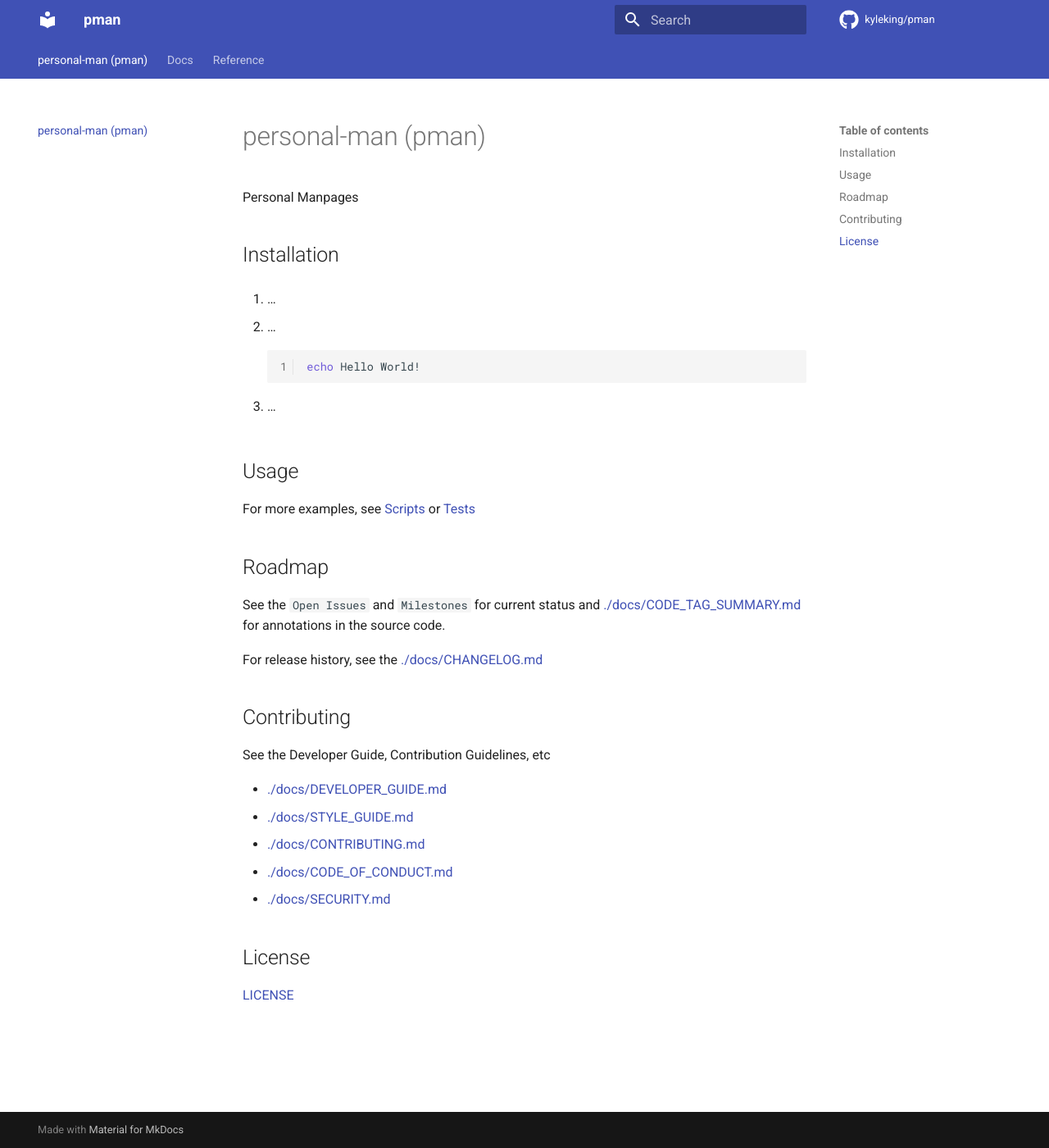
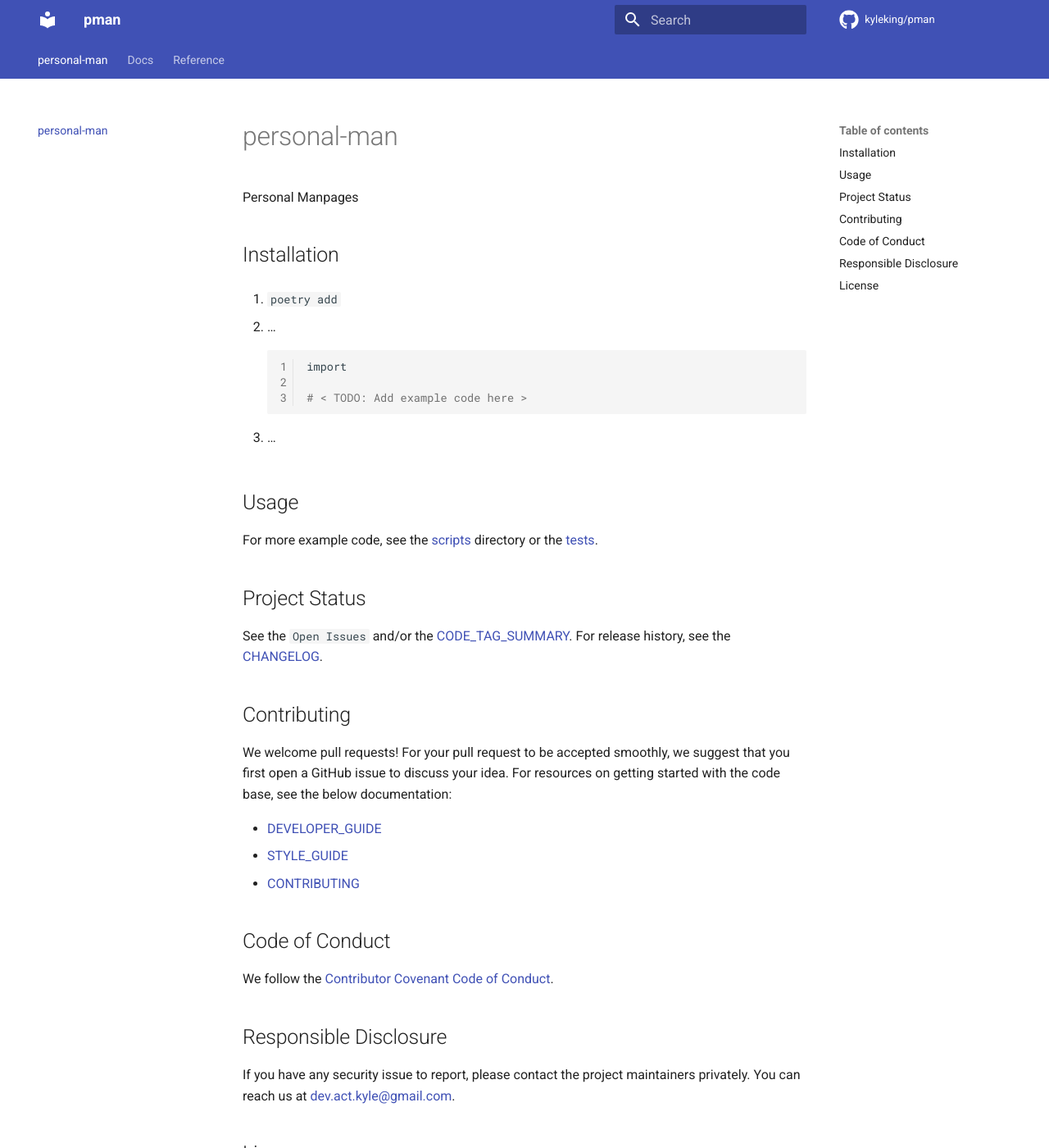
Before and after one commit to KyleKing/peronsal-man, an MkDocs documentation site: the page built from docs/README.md, in a window 1280 px wide and 1400 px high. Shown: the whole window at 82% size. Built offline with MkDocs 1.6.1 and Material for MkDocs 9.7.7, drawn with Linux system fonts in a browser that asks for light colours; comment, search, counter and statistics services are not loaded.

````diff
--- a/.copier-answers.yml
+++ b/.copier-answers.yml
@@ -1,7 +1,7 @@
 # yamllint disable-file
 # Answer file maintained by Copier for: https://github.com/KyleKing/calcipy_template
 # Check into version control. Edit by re-running copier and changing responses to the questions
-_commit: 0.14.0
+_commit: 0.15.11
 _src_path: gh:KyleKing/calcipy_template
 author_email: dev.act.kyle@gmail.com
 author_name: Kyle King
@@ -11,6 +11,7 @@ copyright_date: '2022'
 development_branch: main
 doc_dir: docs
 include_adrs: false
+include_all: true
 install_extras: null
 minimum_python: 3.8.4
 package_name_py: pman
--- a/README.md
+++ b/README.md
@@ -1,4 +1,4 @@
-# personal-man (pman)
+# personal-man
 
 Personal Manpages
 
--- a/docs/README.md
+++ b/docs/README.md
@@ -1,43 +1,57 @@
-# personal-man (pman)
+# personal-man
 
 Personal Manpages
 
-<!-- TODO: See https://github.com/KyleKing/calcipy/issues/38 -->
-
 ## Installation
 
-1. ...
+1. `poetry add `
 
 1. ...
 
    ```sh
-   echo Hello World!
+   import
+
+   # < TODO: Add example code here >
    ```
 
 1. ...
 
 ## Usage
 
-<!-- TODO: Show an example (screenshots, terminal recording, etc.) -->
+<!-- < TODO: Show an example (screenshots, terminal recording, etc.) > -->
 
-For more examples, see [Scripts](https://github.com/kyleking/pman/scripts) or [Tests](https://github.com/kyleking/pman/tests)
+For more example code, see the [scripts] directory or the [tests].
 
-## Roadmap
+## Project Status
 
-See the `Open Issues` and `Milestones` for current status and [./docs/CODE_TAG_SUMMARY.md](./docs/CODE_TAG_SUMMARY.md) for annotations in the source code.
-
-For release history, see the [./docs/CHANGELOG.md](./docs/CHANGELOG.md)
+See the `Open Issues` and/or the [CODE_TAG_SUMMARY]. For release history, see the [CHANGELOG].
 
 ## Contributing
 
-See the Developer Guide, Contribution Guidelines, etc
+We welcome pull requests! For your pull request to be accepted smoothly, we suggest that you first open a GitHub issue to discuss your idea. For resources on getting started with the code base, see the below documentation:
 
-- [./docs/DEVELOPER_GUIDE.md](./docs/DEVELOPER_GUIDE.md)
-- [./docs/STYLE_GUIDE.md](./docs/STYLE_GUIDE.md)
-- [./docs/CONTRIBUTING.md](./docs/CONTRIBUTING.md)
-- [./docs/CODE_OF_CONDUCT.md](./docs/CODE_OF_CONDUCT.md)
-- [./docs/SECURITY.md](./docs/SECURITY.md)
+- [DEVELOPER_GUIDE]
+- [STYLE_GUIDE]
+- [CONTRIBUTING]
+
+## Code of Conduct
+
+We follow the [Contributor Covenant Code of Conduct][contributor-covenant].
+
+## Responsible Disclosure
+
+If you have any security issue to report, please contact the project maintainers privately. You can reach us at [dev.act.kyle@gmail.com](mailto:dev.act.kyle@gmail.com).
 
 ## License
 
-[LICENSE](https://github.com/kyleking/pman/LICENSE)
+[LICENSE]
+
+[changelog]: ./docs/CHANGELOG.md
+[code_tag_summary]: ./docs/CODE_TAG_SUMMARY.md
+[contributing]: ./docs/CONTRIBUTING.md
+[contributor-covenant]: https://www.contributor-covenant.org
+[developer_guide]: ./docs/DEVELOPER_GUIDE.md
+[license]: https://github.com/kyleking/pman/LICENSE
+[scripts]: https://github.com/kyleking/pman/scripts
+[style_guide]: ./docs/STYLE_GUIDE.md
+[tests]: https://github.com/kyleking/pman/tests
--- a/docs/gen_ref_nav.py
+++ b/docs/gen_ref_nav.py
@@ -10,7 +10,7 @@ import mkdocs_gen_files
 
 nav = mkdocs_gen_files.Nav()
 
-for path in sorted(Path('calcipy').rglob('*.py')):
+for path in sorted(Path('pman').rglob('*.py')):
     module_path = path.with_suffix('')
     doc_path = path.with_suffix('.md')
     full_doc_path = Path('reference', doc_path)
--- a/mkdocs.yml
+++ b/mkdocs.yml
@@ -23,9 +23,9 @@ theme:
 
 plugins:
   - build_plantuml:
-      render: server   # or "local"
-      bin_path: /usr/local/bin/plantuml    # ignored when render: server
-      server: http://www.plantuml.com/plantuml    # official plantuml server
+      render: server  # or "local"
+      bin_path: /usr/local/bin/plantuml  # ignored when render: server
+      server: http://www.plantuml.com/plantuml  # official plantuml server
       output_format: svg
       diagram_root: docs/diagrams
       output_folder: out
````
Also changed, not shown: .pre-commit-config.yaml (+3 -4 lines), docs/docs/DEVELOPER_GUIDE.md (+0 -5 lines), 5 other files.
